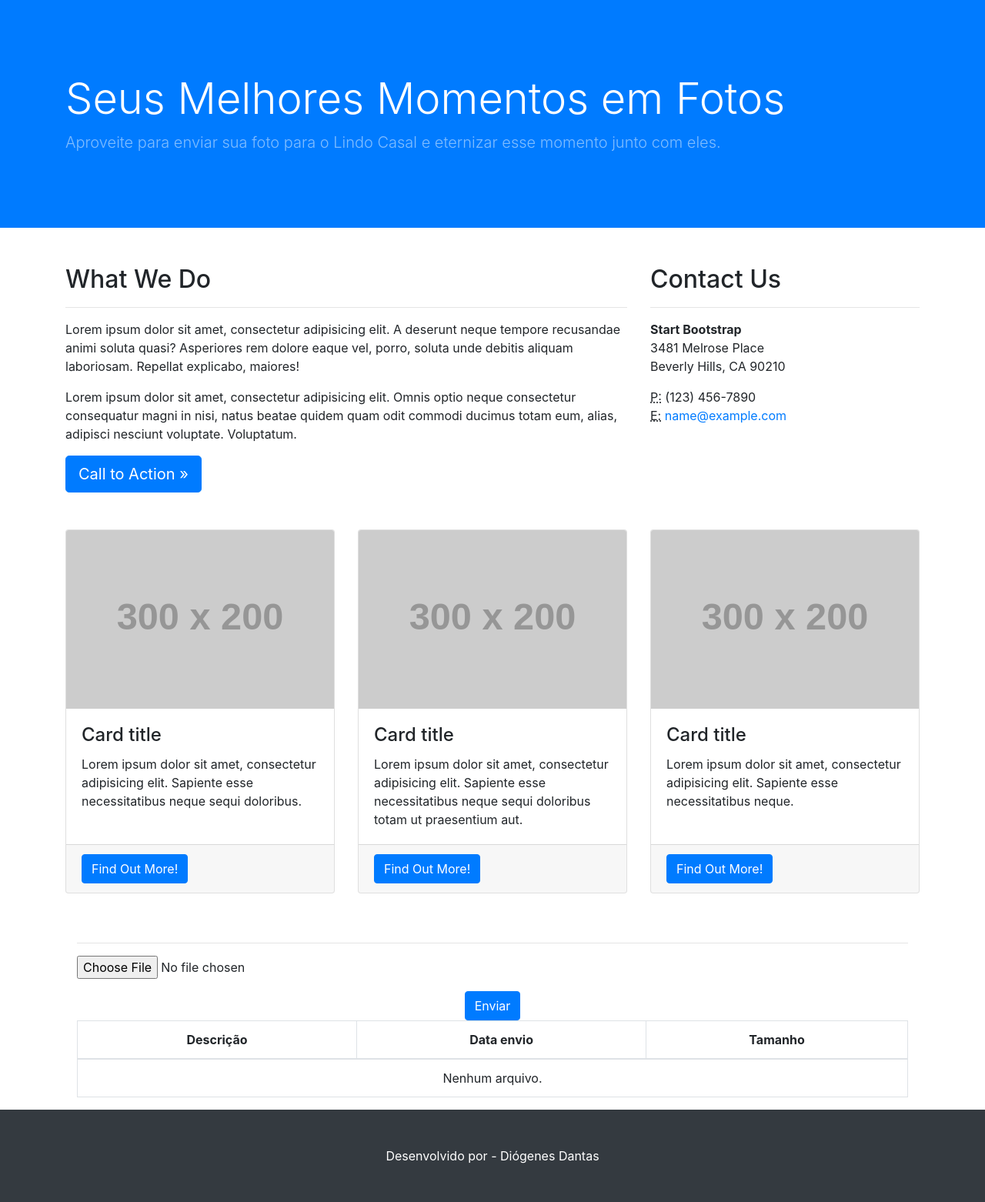
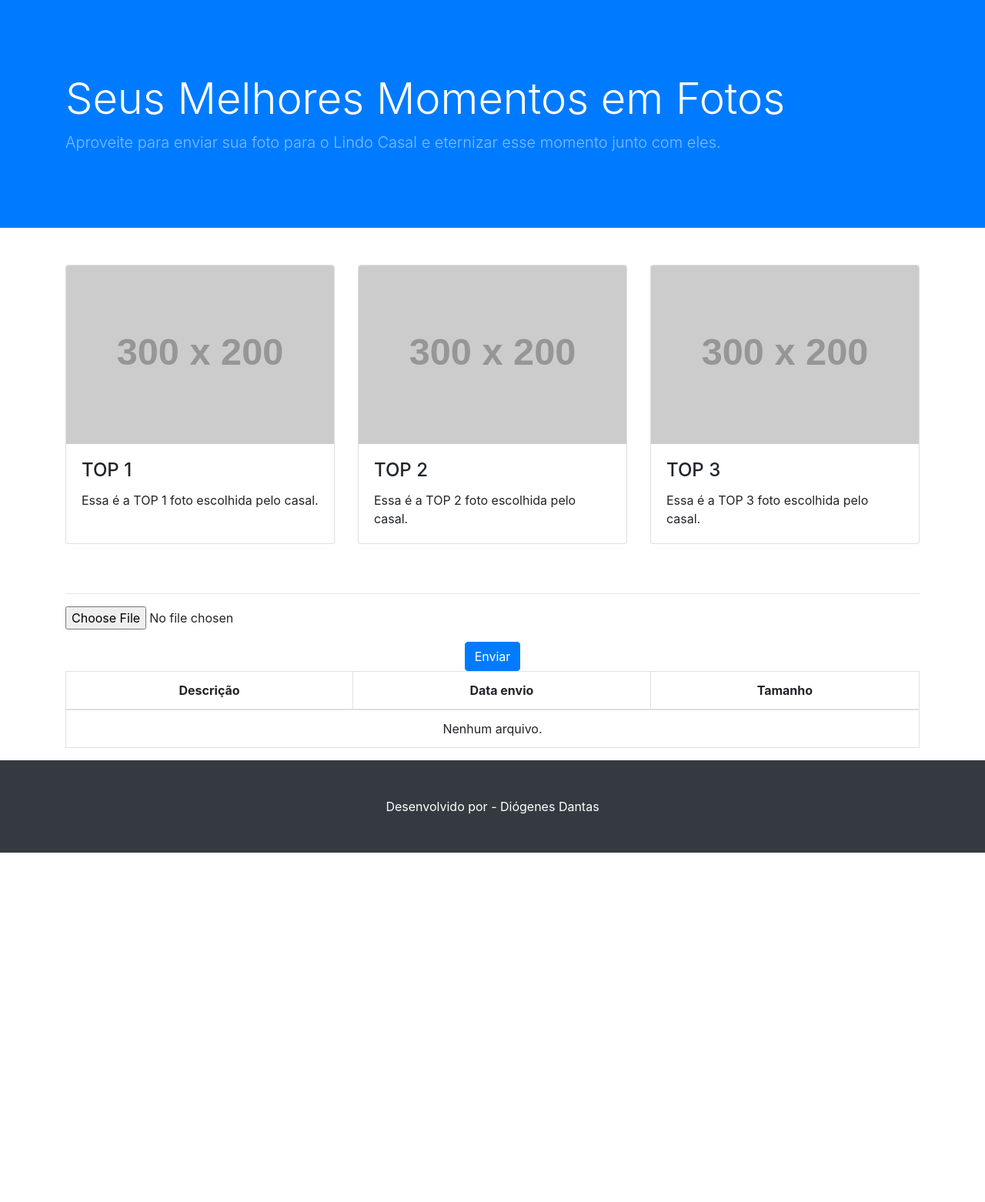
Before and after one commit to Doginnn/photobook, a Django app: page / in a window 1280 px wide. Shown: the part 57-1619 px from the top of the page at 77% size. After the commit the page ends 1165 px from the top, so only its background shows below. Run offline with Django 3.2, Linux system fonts and the light colour scheme; grey boxes labelled with a size stand in for pictures from a placeholder-image service; parts of the project's set-up code (start-up, migrations or seed data) failed here and were passed over; some libraries are stand-ins or nearby versions.

Commit message:
[UPD]Atualizando o base.html

```diff
--- a/photobook/app/templates/base.html
+++ b/photobook/app/templates/base.html
@@ -63,45 +63,13 @@
 
   <!-- Page Content -->
   <div class="container">
-
-    <div class="row">
-      <div class="col-md-8 mb-5">
-        <h2>What We Do</h2>
-        <hr>
-        <p>Lorem ipsum dolor sit amet, consectetur adipisicing elit. A deserunt neque tempore recusandae animi soluta quasi? Asperiores rem dolore eaque vel, porro, soluta unde debitis aliquam laboriosam. Repellat explicabo, maiores!</p>
-        <p>Lorem ipsum dolor sit amet, consectetur adipisicing elit. Omnis optio neque consectetur consequatur magni in nisi, natus beatae quidem quam odit commodi ducimus totam eum, alias, adipisci nesciunt voluptate. Voluptatum.</p>
-        <a class="btn btn-primary btn-lg" href="#">Call to Action &raquo;</a>
-      </div>
-      <div class="col-md-4 mb-5">
-        <h2>Contact Us</h2>
-        <hr>
-        <address>
-          <strong>Start Bootstrap</strong>
-          <br>3481 Melrose Place
-          <br>Beverly Hills, CA 90210
-          <br>
-        </address>
-        <address>
-          <abbr title="Phone">P:</abbr>
-          (123) 456-7890
-          <br>
-          <abbr title="Email">E:</abbr>
-          <a href="mailto:#">name@example.com</a>
-        </address>
-      </div>
-    </div>
-    <!-- /.row -->
-
     <div class="row">
       <div class="col-md-4 mb-5">
         <div class="card h-100">
           <img class="card-img-top" src="https://placehold.it/300x200" alt="">
           <div class="card-body">
-            <h4 class="card-title">Card title</h4>
-            <p class="card-text">Lorem ipsum dolor sit amet, consectetur adipisicing elit. Sapiente esse necessitatibus neque sequi doloribus.</p>
-          </div>
-          <div class="card-footer">
-            <a href="#" class="btn btn-primary">Find Out More!</a>
+            <h4 class="card-title">TOP 1</h4>
+            <p class="card-text">Essa é a TOP 1 foto escolhida pelo casal.</p>
           </div>
         </div>
       </div>
@@ -109,11 +77,8 @@
         <div class="card h-100">
           <img class="card-img-top" src="https://placehold.it/300x200" alt="">
           <div class="card-body">
-            <h4 class="card-title">Card title</h4>
-            <p class="card-text">Lorem ipsum dolor sit amet, consectetur adipisicing elit. Sapiente esse necessitatibus neque sequi doloribus totam ut praesentium aut.</p>
-          </div>
-          <div class="card-footer">
-            <a href="#" class="btn btn-primary">Find Out More!</a>
+            <h4 class="card-title">TOP 2</h4>
+            <p class="card-text">Essa é a TOP 2 foto escolhida pelo casal.</p>
           </div>
         </div>
       </div>
@@ -121,28 +86,22 @@
         <div class="card h-100">
           <img class="card-img-top" src="https://placehold.it/300x200" alt="">
           <div class="card-body">
-            <h4 class="card-title">Card title</h4>
-            <p class="card-text">Lorem ipsum dolor sit amet, consectetur adipisicing elit. Sapiente esse necessitatibus neque.</p>
-          </div>
-          <div class="card-footer">
-            <a href="#" class="btn btn-primary">Find Out More!</a>
+            <h4 class="card-title">TOP 3</h4>
+            <p class="card-text">Essa é a TOP 3 foto escolhida pelo casal.</p>
           </div>
         </div>
       </div>
     </div>
     <!-- /.row -->
-
   </div>
   <!-- /.container -->
 
-  <div class="container">
-    <div class="container" align="center">
+  <div class="container" align="center">
       <hr>
       {% block content %}
 
       {% endblock %}
       </hr>
-    </div>
   </div>
 
   <!-- Footer -->
```
